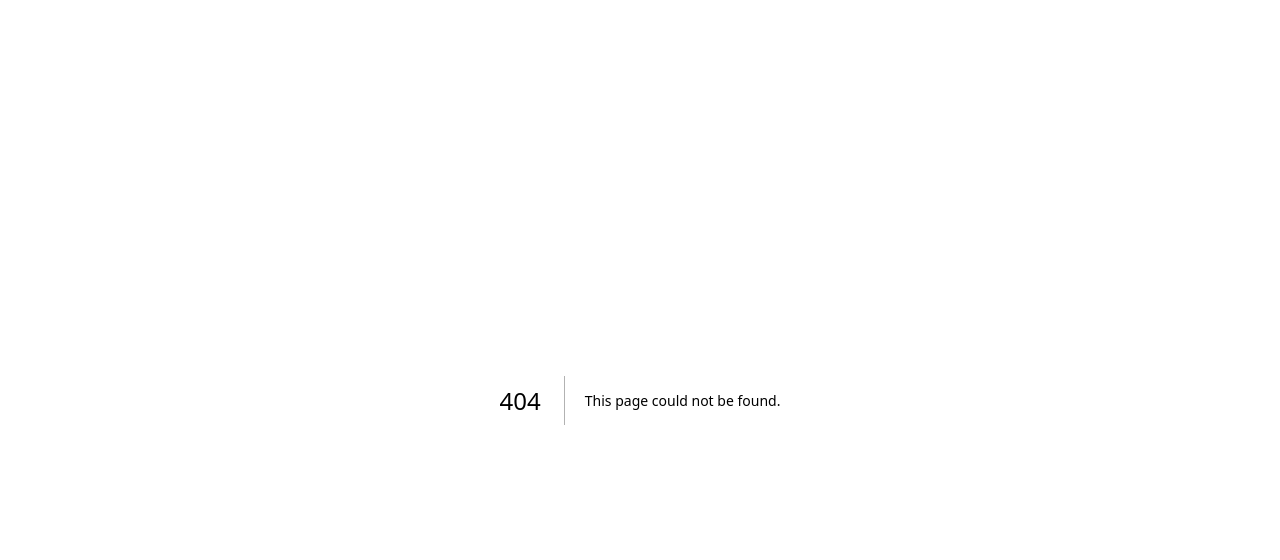
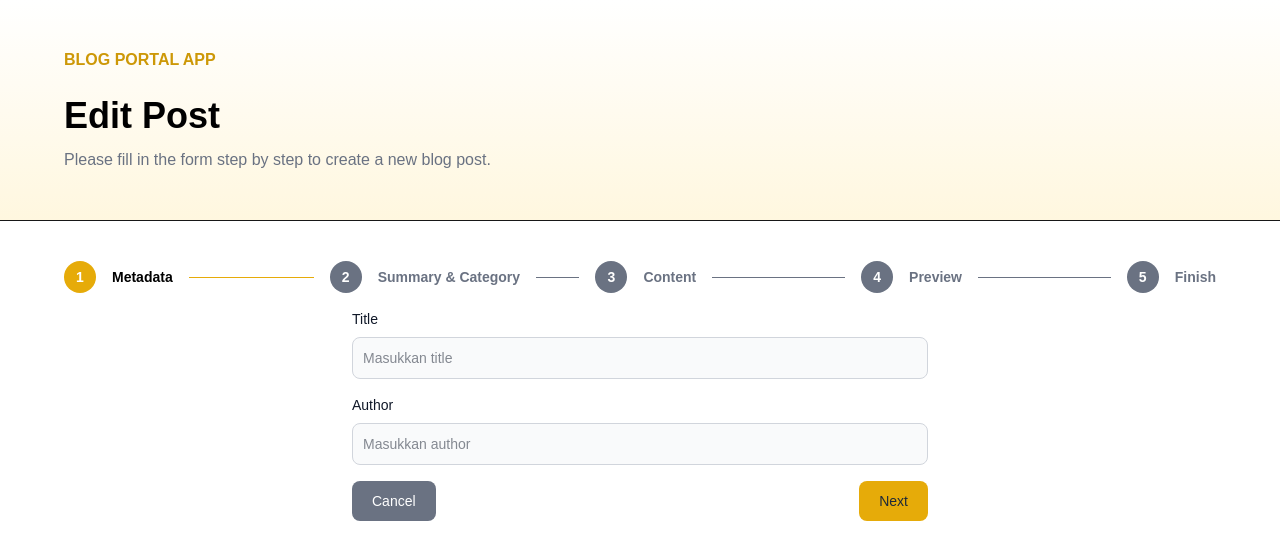
Before and after one commit to herulhidayat/blog-simple-app, a Next.js app: page /1/edit in a window 1280 px wide. Before the commit this address had no page. Shown: the top 560 px of the page. Built offline with nearby package versions, Linux system fonts and the light colour scheme; what @mui/material-nextjs would draw is missing.

Commit message:
[FEATURE] edit post

```diff
--- /dev/null
+++ b/src/app/[id]/edit/page.tsx
@@ -0,0 +1,106 @@
+'use client'
+
+import StepFrom from "@/components/Features/StepFrom";
+import FormContent from "@/components/Form/FormContent";
+import FormMetadata from "@/components/Form/FormMetadata";
+import FormPreview from "@/components/Form/FormPreview";
+import FormSummaryCategory from "@/components/Form/FormSummaryCategory";
+import Hero from "@/components/Header/Hero";
+import { setDataLocal } from "@/store/reducers/app";
+import { Container } from "@mui/material";
+import { useParams, useRouter } from "next/navigation";
+import { useCallback, useEffect, useState } from "react";
+import { useDispatch, useSelector } from "react-redux";
+
+export default function AddPost() {
+	const router = useRouter()
+	const [currentStep, setCurrentStep] = useState<number>(1)
+	const step = ["Metadata", "Summary & Category", "Content", "Preview", "Finish"]
+  const dispatch = useDispatch();
+  const { dataLocal } = useSelector((state: any) => state.app);
+  const params = useParams();
+
+  const [dataMain, setDataMain] = useState<any>({});
+
+  const handleCallbackFormConfig = useCallback((data: any, next: number) => {
+    setDataMain((prev: any) => ({ ...prev, ...data }));
+    setCurrentStep(next);
+  }, []);
+
+  const handleSaveData = () => {
+    if (dataMain) {
+      dispatch(setDataLocal([
+        dataMain,
+        ...dataLocal?.filter((item: any) => item.id !== parseInt(params.id as string))
+      ]));
+      setTimeout(() => {
+        setCurrentStep(5);
+      }, 1000);
+    }
+  }
+
+  useEffect(() => {
+    if (dataLocal) {
+      setDataMain(dataLocal?.find((item: any) => item.id === parseInt(params.id as string)));
+    }
+  }, [dataLocal]);
+
+
+	return (
+		<>
+        <Hero
+          title="Edit Post"
+          description="Please fill in the form step by step to create a new blog post."
+        />
+
+        <Container>
+          <div className="flex flex-col gap-4 py-10">
+            <StepFrom stepData={step} currentStep={currentStep} />
+            {currentStep === 1 && (
+              <FormMetadata
+                data={dataMain}
+                callbackNext={(data: any) => handleCallbackFormConfig(data, 2)}
+              />
+            )}
+            {currentStep === 2 && (
+              <FormSummaryCategory
+                data={dataMain}
+                callbackNext={(data: any) => handleCallbackFormConfig(data, 3)}
+                callbackBack={() => setCurrentStep(1)}
+              />
+            )}
+            {currentStep === 3 && (
+              <FormContent
+                data={dataMain}
+                callbackBack={() => setCurrentStep(2)}
+                callbackNext={(data: any) => handleCallbackFormConfig(data, 4)}
+              />
+            )}
+            {currentStep === 4 && (
+              <FormPreview
+                data={dataMain}
+                callbackNext={() => handleSaveData()}
+                callbackBack={() => setCurrentStep(3)}
+              />
+            )}
+            {currentStep === 5 && (
+              <>
+                <div className="mt-8 flex flex-col gap-5">
+                  <div className="flex flex-col justify-center items-center gap-5">
+                      <div className="flex flex-col gap-2 text-center">
+                          <span className="text-2xl font-medium">Data has been saved!</span>
+                          <span className="text-lg text-gray-500">Click finish to back to home</span>
+                      </div>
+                  </div>
+                  <div className="flex justify-center">
+                    <button onClick={() => router.push('/')} className="text-gray-800 bg-primary-500 hover:bg-primary-600 focus:ring-4 focus:outline-none focus:ring-primary-300 font-medium rounded-lg text-sm w-full sm:w-auto px-5 py-2.5 text-center dark:bg-primary-500 dark:hover:bg-primary-700 dark:focus:ring-primary-800">Finish</button>
+                  </div>
+                </div>
+              </>
+            )}
+          </div>
+        </Container>
+
+		</>
+	)
+}
--- a/src/app/[id]/page.tsx
+++ b/src/app/[id]/page.tsx
@@ -10,12 +10,13 @@ import { useSelector } from "react-redux";
 export default function PostPage() {
   const { dataLocal } = useSelector((state: any) => state.app);
   const params = useParams();
+  console.log(dataLocal?.find((item: any) => item.id === parseInt(params.id as string)));
   return (
     <>
-      <Hero title={dataLocal?.[parseInt(params.id as string)]?.title || ""} description={dataLocal?.[parseInt(params.id as string)]?.author} />
+      <Hero title={dataLocal?.find((item: any) => item.id === parseInt(params.id as string))?.title} description={dataLocal?.find((item: any) => item.id === parseInt(params.id as string))?.author} />
       <Container>
         <RichTextReadOnly
-          content={dataLocal?.[parseInt(params.id as string)]?.content}
+          content={dataLocal?.find((item: any) => item.id === parseInt(params.id as string))?.content}
           extensions={[StarterKit]}
           immediatelyRender={true}
           shouldRerenderOnTransaction={false}
--- a/src/components/Features/DataList.tsx
+++ b/src/components/Features/DataList.tsx
@@ -10,6 +10,9 @@ import { useRouter } from "next/navigation";
 import { useDispatch, useSelector } from "react-redux";
 import { setDataLocal } from "@/store/reducers/app";
 import { DUMMY_DATA } from "../Config/dummy.config";
+import EditIcon from '@mui/icons-material/Edit';
+
+
 
 export default function DataList() {
   const [listedData, setListedData] = useState<
@@ -93,9 +96,14 @@ export default function DataList() {
       <Grid container spacing={4}>
         {listedData.map((data, index) => (
           <Grid size={{ xs: 12, md: 4 }} key={index}>
-            <div className="bg-white dark:bg-zinc-900 rounded-lg border border-zinc-200 dark:border-zinc-800 p-4 h-full hover:bg-primary-50 dark:hover:bg-zinc-800 cursor-pointer" onClick={() => router.push(`/${data?.id}`)}>
-              <h3 className="text-xl font-semibold mb-2">{data.title}</h3>
-              <p className="text-zinc-600 dark:text-zinc-400">{data.summary}</p>
+            <div className="hover:relative h-full">
+              <div className="absolute cursor-pointer top-3 right-3 text-sm bg-primary rounded-full w-8 h-8 flex items-center justify-center transition-all scale-80 hover:scale-90" onClick={() => router.push(`/${data?.id}/edit`)}>
+                <EditIcon />
+              </div>
+              <div className="bg-white dark:bg-zinc-900 rounded-lg border border-zinc-200 dark:border-zinc-800 p-4 h-full hover:bg-primary-50 dark:hover:bg-zinc-800 cursor-pointer" onClick={() => router.push(`/${data?.id}`)}>
+                <h3 className="text-xl font-semibold mb-2">{data.title}</h3>
+                <p className="text-zinc-600 dark:text-zinc-400">{data.summary}</p>
+              </div>
             </div>
           </Grid>
         ))}
--- a/src/components/Form/FormContent.tsx
+++ b/src/components/Form/FormContent.tsx
@@ -26,7 +26,7 @@ export default function FormContent({
             <RichTextEditor
               ref={rteRef}
               extensions={[StarterKit]}
-              content=""
+              content={data.content ?? ""}
               immediatelyRender={true}
               shouldRerenderOnTransaction={false}
               renderControls={() => (
```
